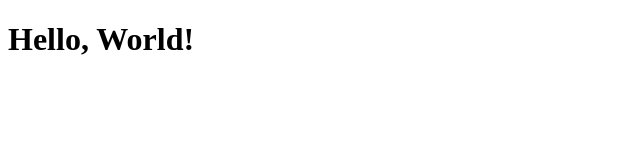
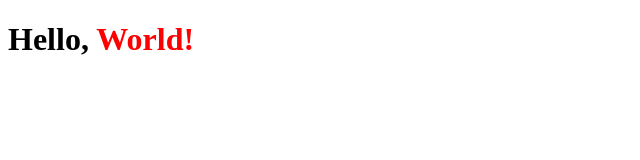
Before and after one commit to JoshH6538/CS3338-first-project, a plain HTML site: page index.html in a window 1280 px wide. Shown: the whole page, without its empty margins (0-640 px from the left). Drawn offline with Linux system fonts and the light colour scheme.

Commit message:
Update index.html

```diff
--- a/index.html
+++ b/index.html
@@ -6,6 +6,6 @@
     <title>My First Project</title>
 </head>
 <body>
-    <h1>Hello, World!</h1>
+    <h1>Hello, <span style="color: red">World!</span></h1>
 </body>
 </html>
```
